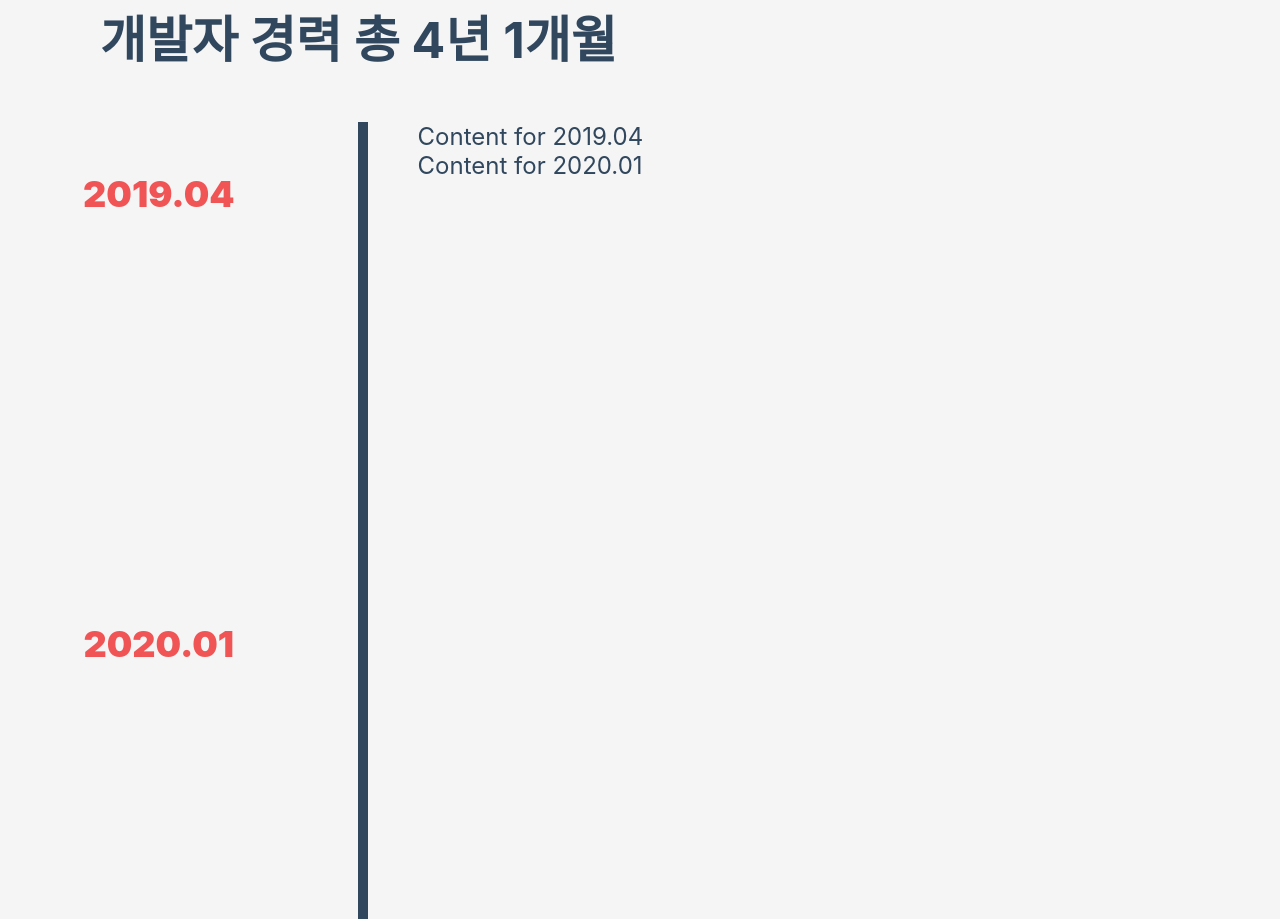
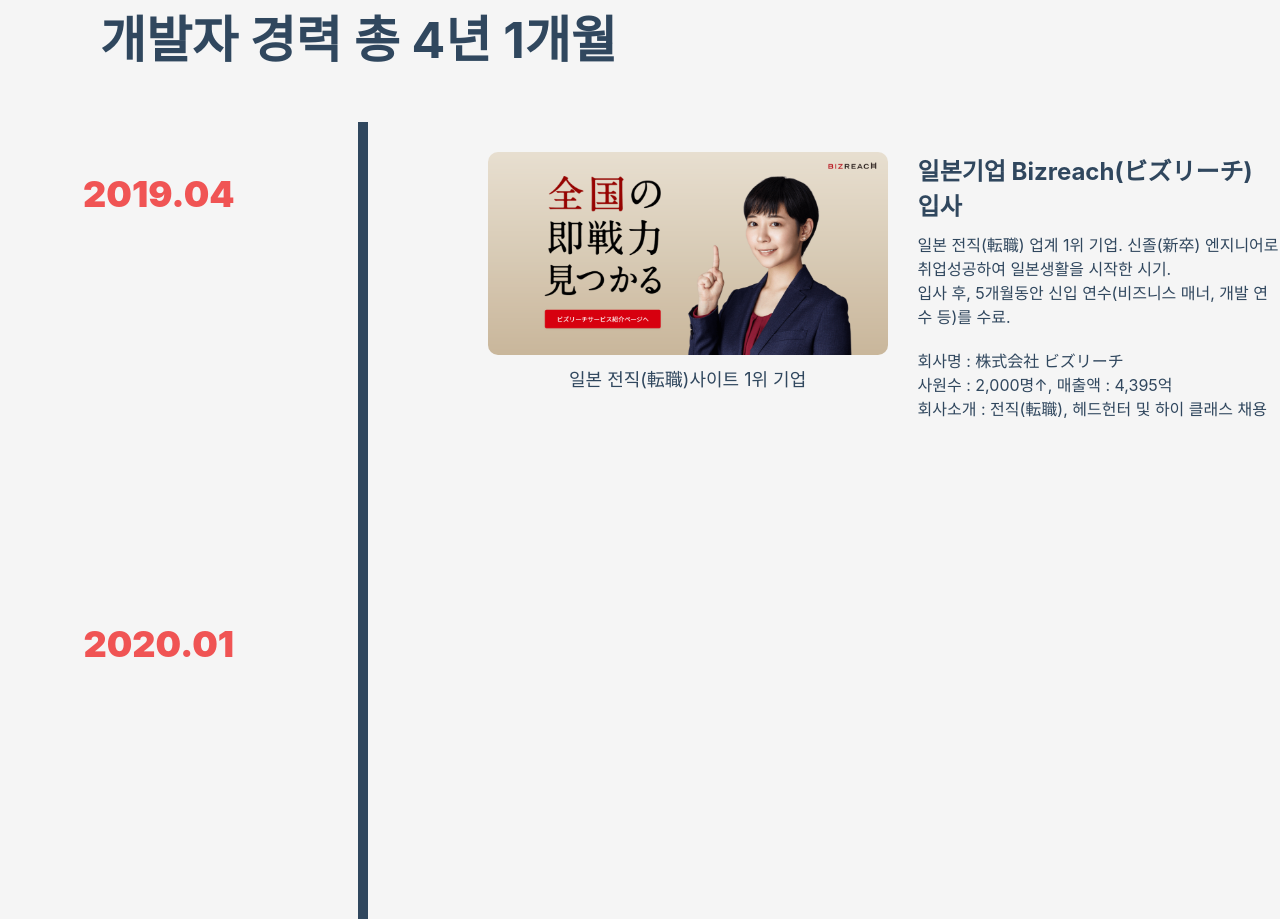
Before and after one commit to jaehyeong305/PoFoL, a React (Create React App) app in the folder pfl-frontend/: page / in a window 1280 px wide. Shown: the part 1060-1979 px from the top of the page. Built offline with nearby package versions, Linux system fonts and the light colour scheme.

Commit message:
PFL-13 create component: main-career-item.component

```diff
--- /dev/null
+++ b/pfl-frontend/src/components/main-career-item/main-career-item.component.scss
@@ -0,0 +1,38 @@
+div.item-container {
+    display: flex;
+    margin-top: 30px;
+    flex-direction: row;
+
+    > div.img-section {
+        margin-right: 30px;
+        bottom: 28%;
+        text-align: center;
+        font-size: 0;
+
+        > img {
+            margin-bottom: 10px;
+            display: block;
+            width: 400px;
+            border-radius: 10px;
+        }
+
+        > span.img-discription {
+            font-size: 18px;
+            color: #30475E;
+        }
+    }
+
+    div {
+        max-width: 500px;
+
+        > span.item-title {
+            font-size: 24px;
+            font-weight: 700;
+        }
+
+        > p.item-discription {
+            margin: 10px 0 0 0;
+            font-size: 16px;
+        }
+    }
+}
--- /dev/null
+++ b/pfl-frontend/src/components/main-career-item/main-career-item.component.tsx
@@ -0,0 +1,33 @@
+import React from 'react';
+import './main-career-item.component.scss';
+
+type MainCareerItemProps = {
+    imgUrl: string;
+    imgDiscription: string;
+    title: string;
+    description: string;
+}
+
+const MainCareerItemComponent: React.FC<MainCareerItemProps> = (props: MainCareerItemProps) => {
+    const descriptionWithLineBreaks = props.description.split('\n').map((line, index) => (
+        <React.Fragment key={index}>
+            {line}
+            <br />
+        </React.Fragment>
+        ));
+
+    return (
+        <div className="item-container">
+            <div className="img-section">
+              <img src={props.imgUrl} alt=""></img>
+              <span className="img-discription"> {props.imgDiscription} </span>
+            </div>
+            <div>
+                <span className="item-title"> {props.title} </span>
+                <p className="item-discription"> {descriptionWithLineBreaks} </p>
+            </div>
+        </div>
+    )
+};
+
+export default MainCareerItemComponent;
--- a/pfl-frontend/src/components/main-career/main-career.component.scss
+++ b/pfl-frontend/src/components/main-career/main-career.component.scss
@@ -54,16 +54,16 @@
     /* NOTE: The line column */
     > div.table-container > div.line-column {
         display: flex;
-        flex-direction: column;
-        justify-content: center;
-        align-items: center;
-        margin: 0 50px 0 150px;
-        width: 10px;
-        background-color: #30475e;
-        opacity: 0;
 
-        &.show {
-            animation: lineSlideIn 1s ease-in-out forwards;
+        > div.line {
+            margin: 0 120px 0 150px;
+            width: 10px;
+            background-color: #30475e;
+            opacity: 0;
+
+            &.show {
+                animation: lineSlideIn 1s ease-in-out forwards;
+            }
         }
     }
 
@@ -75,6 +75,15 @@
         align-items: flex-start;
         font-size: 24px;
         color: #30475e;
+
+        > div.content {
+            opacity: 0;
+            transition: opacity 1.5s ease;
+
+            &.current {
+                opacity: 1;
+            }
+        }
     }
 }
 
@@ -92,10 +101,3 @@
         opacity: 1;
     }
 }
-
-@keyframes contentSlideIn {
-    100% {
-        margin-left: 100px;
-        opacity: 1;
-    }
-}
--- a/pfl-frontend/src/components/main-career/main-career.component.tsx
+++ b/pfl-frontend/src/components/main-career/main-career.component.tsx
@@ -1,5 +1,6 @@
 import React, {useState, useEffect} from "react";
 import "./main-career.component.scss";
+import MainCareerItemComponent from "components/main-career-item/main-career-item.component";
 
 const MainCareerComponent: React.FC = () => {
     const [mainCareerVisible, setMainCareerVisible] = useState(false);
@@ -18,7 +19,7 @@
             if (mainCareerPosition < windowHeight * 0.8) {
                 setMainCareerVisible(true);
 
-                const dateItemHeight = 400;
+                const dateItemHeight = 300;
                 const scrolledDateIndex = Math.floor(
                     (windowHeight * 0.5 - mainCareerPosition) / dateItemHeight
                 );
@@ -53,7 +54,9 @@
                 </div>
 
                 {/* NOTE(hajae): 경력 라인(시간의 흐름 표시하기 위한 세로로 긴 줄) */}
-                <div className={`line-column ${mainCareerVisible ? "show" : ""}`}></div>
+                <div className="line-column">
+                    <div className={`line ${mainCareerVisible ? "show" : ""}`}></div>
+                </div>
 
                 {/* NOTE(hajae): 경력 아이템 */}
                 <div className="content-column">
@@ -63,11 +66,12 @@
                             className={`content ${index <= selectedDateIndex ? "current" : ""}`}
                         >
                             {index === 0 && (
-                                <div>Content for 2019.04</div>
-                            )}
-
-                            {index === 1 && (
-                                <div>Content for 2020.01</div>
+                                <MainCareerItemComponent
+                                    imgUrl={"/images/bizreach-img.png"}
+                                    imgDiscription={"일본 전직(転職)사이트 1위 기업"}
+                                    title={"일본기업 Bizreach(ビズリーチ) 입사"}
+                                    description={"일본 전직(転職) 업계 1위 기업. 신졸(新卒) 엔지니어로 취업성공하여 일본생활을 시작한 시기. \n 입사 후, 5개월동안 신입 연수(비즈니스 매너, 개발 연수 등)를 수료. \n \n 회사명 : 株式会社 ビズリーチ \n 사원수 : 2,000명↑, 매출액 : 4,395억 \n 회사소개 : 전직(転職), 헤드헌터 및 하이 클래스 채용"}
+                                />
                             )}
                         </div>
                     ))}
```
